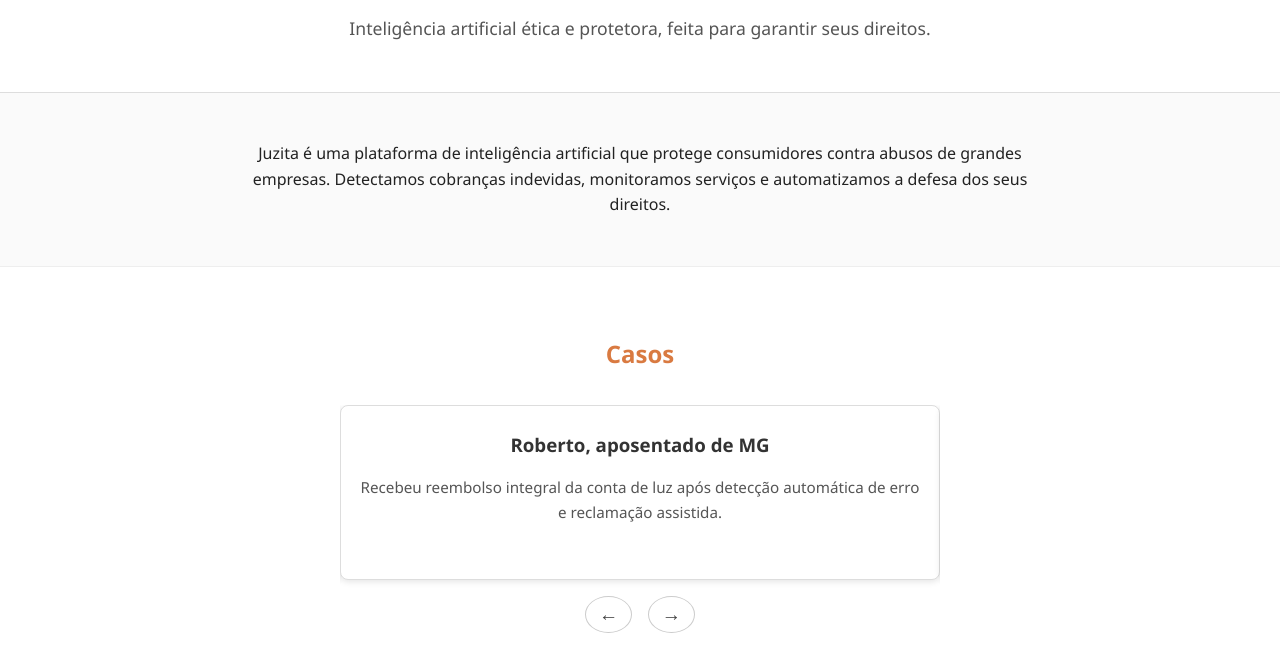
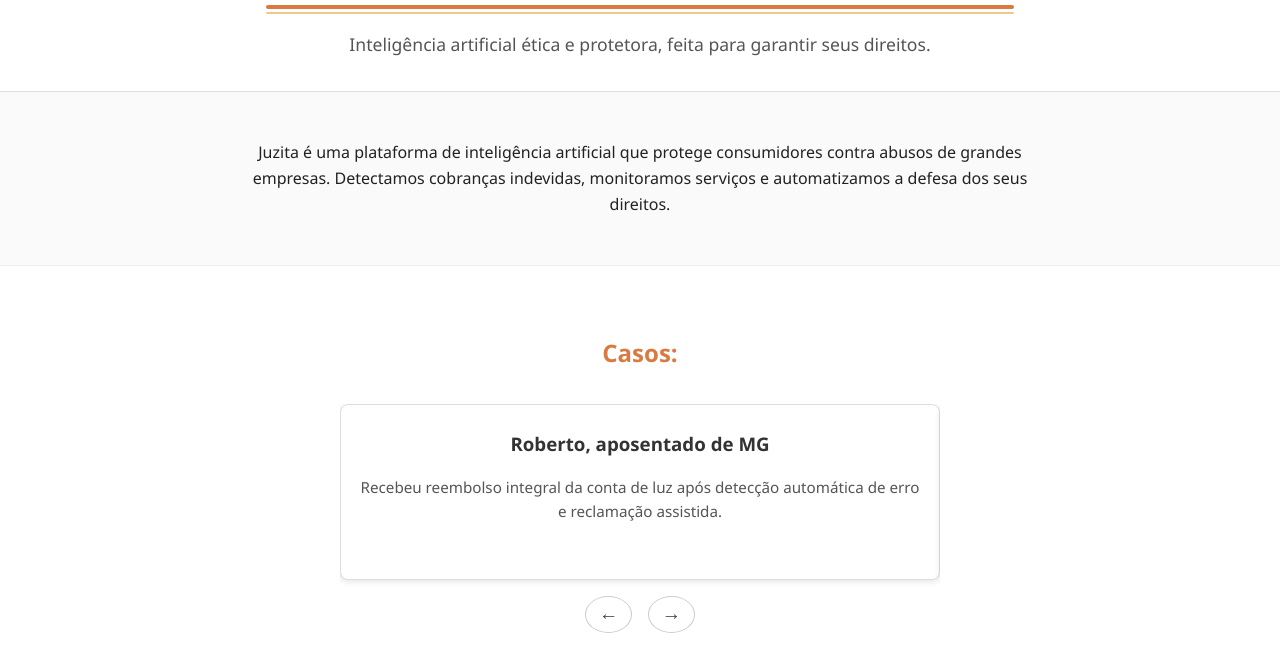
Before and after one commit to Juzita/juzita.ai, a plain HTML site: page index.html in a window 1280 px wide. Shown: the part 107-777 px from the top of the page. Drawn offline with Linux system fonts and the light colour scheme.

Commit message:
Atualizar o index.html

```diff
--- a/index.html
+++ b/index.html
@@ -14,7 +14,7 @@
     header {
       background-color: #ffffff;
       border-bottom: 1px solid #ddd;
-      padding: 2rem 1rem;
+      padding: 2rem 1rem 1rem;
       text-align: center;
     }
     header h1 {
@@ -22,9 +22,29 @@
       font-size: 2.8rem;
       color: #D97A41;
     }
+    .faixa-container {
+      margin-top: 0.5rem;
+      display: flex;
+      flex-direction: column;
+      align-items: center;
+    }
+    .faixa-1 {
+      width: 60%;
+      height: 4px;
+      background-color: #D97A41;
+      border-radius: 2px;
+    }
+    .faixa-2 {
+      width: 60%;
+      height: 2px;
+      background-color: #EBCB8B;
+      margin-top: 3px;
+      border-radius: 1px;
+    }
     header p {
       font-size: 1.1rem;
       color: #555;
+      margin-top: 1rem;
     }
     main {
       max-width: 800px;
@@ -117,13 +137,17 @@
 <body>
   <header>
     <h1>Juzita AI</h1>
+    <div class="faixa-container">
+      <div class="faixa-1"></div>
+      <div class="faixa-2"></div>
+    </div>
     <p>Inteligência artificial ética e protetora, feita para garantir seus direitos.</p>
   </header>  <main>
     <p>
       Juzita é uma plataforma de inteligência artificial que protege consumidores contra abusos de grandes empresas. Detectamos cobranças indevidas, monitoramos serviços e automatizamos a defesa dos seus direitos.
     </p>
   </main>  <section class="cases">
-    <h2>Casos</h2>
+    <h2>Casos:</h2>
     <div class="carousel">
       <div class="carousel-track" id="carouselTrack">
         <div class="carousel-item">
```
